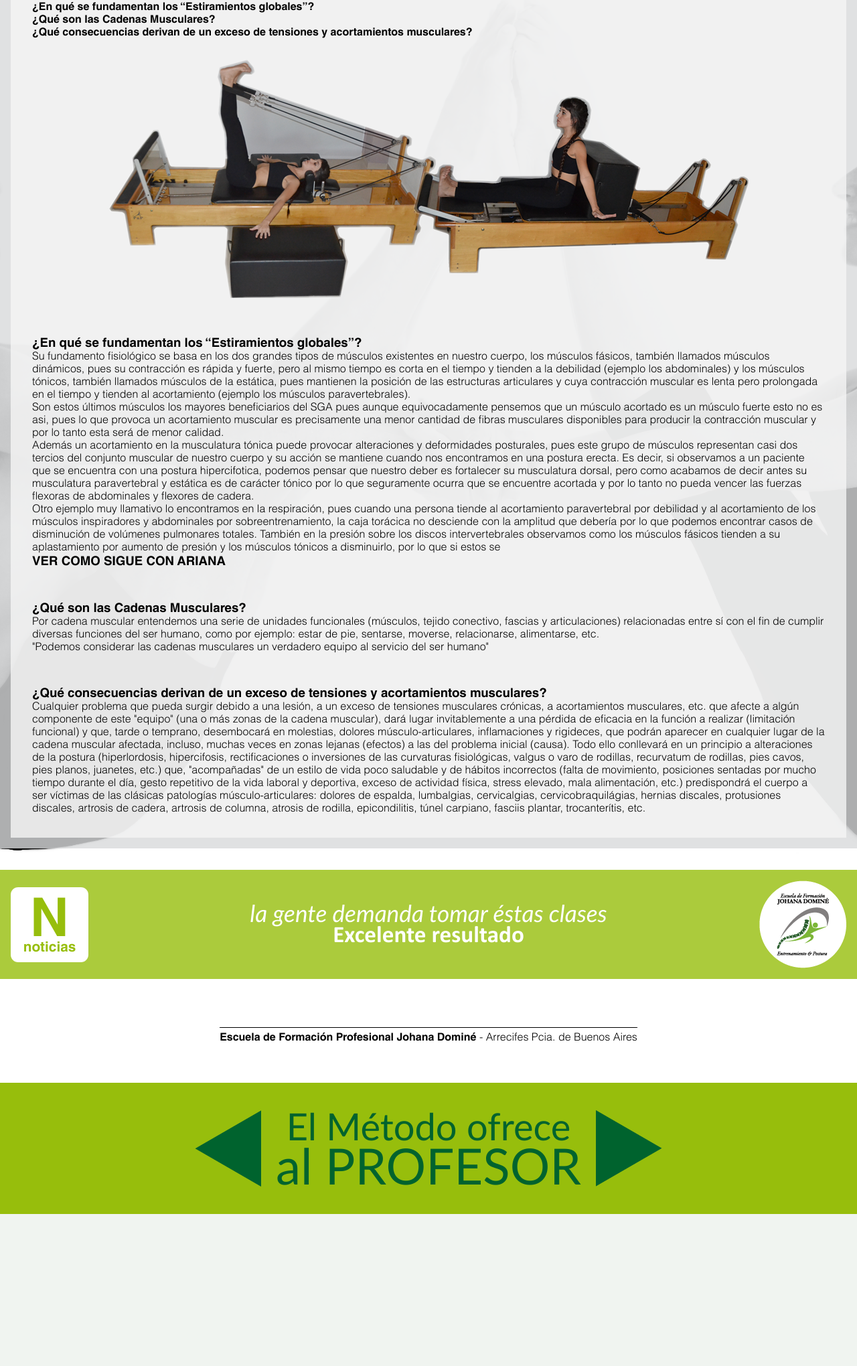
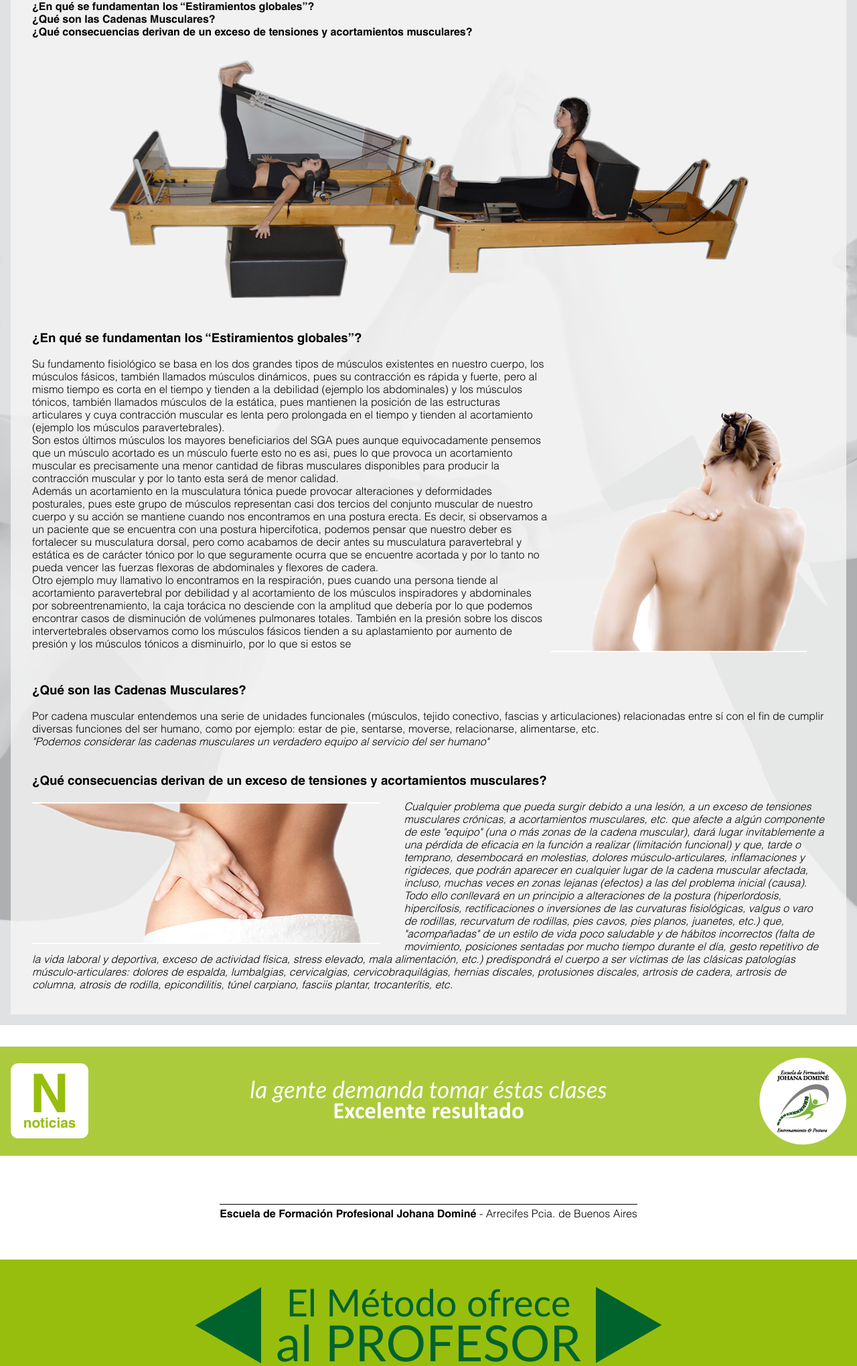
Before and after one commit to roseluxton125/domine, a Django app: page /capacitaciones/ppg/ in a window 1280 px wide. Shown: the part 800-2840 px from the top of the page at 67% size. Before the commit the page ends 2613 px from the top, so only its background shows below. Run offline with Django 3.2, Linux system fonts and the light colour scheme; some web fonts are replaced.

Commit message:
PPG training dev

```diff
--- a/website/static/css/layout.styl
+++ b/website/static/css/layout.styl
@@ -233,8 +233,38 @@ nav
 				&:nth-child(3)
 					margin-top 1.5em
 					text-align center
-					img:nth-child(2)
-						margin-left -3em
+					img
+						//Fix img inline
+						vertical-align middle
+						&:nth-child(2)
+							margin-left -3em
+		&:nth-child(3)
+			div
+				display inline-block
+				vertical-align bottom
+				&:nth-child(2)
+					width 65%
+				&:nth-child(3)
+					border-bottom 2px solid white
+					padding-left 5%
+					img
+						//Fix img inline
+						vertical-align middle
+			h3
+				margin-bottom 1em
+		&:nth-child(4)
+			// div
+			// 	&:not(:nth-child(1))
+			// 		display inline-block
+			// 	&:nth-child(3)
+			// 		width 50%
+			img
+				border-top 2px solid white
+				border-bottom 2px solid white
+				float left
+				margin 0 3% 1em 0
+			h3
+				margin 2em 0 1em 0
 	li
 		list-style-type square
 		list-style-position inside
--- a/website/static/css/styles.css
+++ b/website/static/css/styles.css
@@ -118,6 +118,9 @@ nav {
 }
 .training article:nth-child(2) p:nth-child(2) {
   font-weight: bold;
+}
+.training article:nth-child(4) p:nth-child(3) {
+  font-style: italic;
 }
 body {
   background-image: url("../img/background.jpg");
@@ -375,8 +378,37 @@ nav ul li:hover ul {
   margin-top: 1.5em;
   text-align: center;
 }
+.training article:nth-child(2) p:nth-child(3) img {
+  vertical-align: middle;
+}
 .training article:nth-child(2) p:nth-child(3) img:nth-child(2) {
   margin-left: -3em;
+}
+.training article:nth-child(3) div {
+  display: inline-block;
+  vertical-align: bottom;
+}
+.training article:nth-child(3) div:nth-child(2) {
+  width: 65%;
+}
+.training article:nth-child(3) div:nth-child(3) {
+  border-bottom: 2px solid #fff;
+  padding-left: 5%;
+}
+.training article:nth-child(3) div:nth-child(3) img {
+  vertical-align: middle;
+}
+.training article:nth-child(3) h3 {
+  margin-bottom: 1em;
+}
+.training article:nth-child(4) img {
+  border-top: 2px solid #fff;
+  border-bottom: 2px solid #fff;
+  float: left;
+  margin: 0 3% 1em 0;
+}
+.training article:nth-child(4) h3 {
+  margin: 2em 0 1em 0;
 }
 .training li {
   list-style-type: square;
--- a/website/static/css/typography.styl
+++ b/website/static/css/typography.styl
@@ -119,3 +119,6 @@ nav
 					font-style italic
 				&:nth-child(2)
 					font-weight bold
+		&:nth-child(4)
+			p:nth-child(3)
+				font-style italic
--- a/website/templates/ppg.html
+++ b/website/templates/ppg.html
@@ -36,20 +36,27 @@
 	</article>
 	<article>
 		<h3>¿En qué se fundamentan los “Estiramientos globales”?</h3>
+		<div>
 			<p>Su fundamento fisiológico se basa en los dos grandes tipos de músculos existentes en nuestro cuerpo, los músculos fásicos, también llamados músculos dinámicos, pues su contracción es rápida y fuerte, pero al mismo tiempo es corta en el tiempo y tienden a la debilidad (ejemplo los abdominales) y los músculos tónicos, también llamados músculos de la estática, pues mantienen la posición de las estructuras articulares y cuya contracción muscular es lenta pero prolongada en el tiempo y tienden al acortamiento (ejemplo los músculos paravertebrales).</p>
 			<p>Son estos últimos músculos los mayores beneficiarios del SGA pues aunque equivocadamente pensemos que un músculo acortado es un músculo fuerte esto no es asi, pues lo que provoca un acortamiento muscular es precisamente una menor cantidad de fibras musculares disponibles para producir la contracción muscular y por lo tanto esta será de menor calidad.</p>
 			<p>Además un acortamiento en la musculatura tónica puede provocar alteraciones y deformidades posturales, pues este grupo de músculos representan casi dos tercios del conjunto muscular de nuestro cuerpo y su acción se mantiene cuando nos encontramos en una postura erecta. Es decir, si observamos a un paciente que se encuentra con una postura hipercifotica, podemos pensar que nuestro deber es fortalecer su musculatura dorsal, pero como acabamos de decir antes su musculatura paravertebral y estática es de carácter tónico por lo que seguramente ocurra que se encuentre acortada y por lo tanto no pueda vencer las fuerzas flexoras de abdominales y flexores de cadera.</p>
 			<p>Otro ejemplo muy llamativo lo encontramos en la respiración, pues cuando una persona tiende al acortamiento paravertebral por debilidad y al acortamiento de los músculos inspiradores y abdominales por sobreentrenamiento, la caja torácica no desciende con la amplitud que debería por lo que podemos encontrar casos de disminución de volúmenes pulmonares totales. También en la presión sobre los discos intervertebrales observamos como los músculos fásicos tienden a su aplastamiento por aumento de presión y los músculos tónicos a disminuirlo, por lo que si estos se </p>
-		<h1>VER COMO SIGUE CON ARIANA</h1>
+		</div>
+		<!-- <h1>VER COMO SIGUE CON ARIANA</h1> -->
+		<div><img src="{% static "img/columna.png" %}" alt=""></div>
 	</article>
 	<article>
+		<div>
 			<h3>¿Qué son las Cadenas Musculares?</h3>
 			<p>Por cadena muscular entendemos una serie de unidades funcionales (músculos, tejido conectivo, fascias y articulaciones) relacionadas entre sí con el fin de cumplir diversas funciones del ser humano, como por ejemplo: estar de pie, sentarse, moverse, relacionarse, alimentarse, etc.</p>
 			<p>"Podemos considerar las cadenas musculares un verdadero equipo al servicio del ser humano"</p>
-	</article>
-	<article>
+		</div>
+		<!-- <div><img src="{% static "img/columna_2.png" %}" alt=""></div> -->
+		<div>
 			<h3>¿Qué consecuencias derivan de un exceso de tensiones y acortamientos musculares?</h3>
+			<img src="{% static "img/columna_2.png" %}" alt="">
 			<p>Cualquier problema que pueda surgir debido a una lesión, a un exceso de tensiones musculares crónicas, a acortamientos musculares, etc. que afecte a algún componente de este "equipo" (una o más zonas de la cadena muscular), dará lugar invitablemente a una pérdida de eficacia en la función a realizar (limitación funcional) y que, tarde o temprano, desembocará en molestias, dolores músculo-articulares, inflamaciones y rigideces, que podrán aparecer en cualquier lugar de la cadena muscular afectada, incluso, muchas veces en zonas lejanas (efectos) a las del problema inicial (causa). Todo ello conllevará en un principio a alteraciones de la postura (hiperlordosis, hipercifosis, rectificaciones o inversiones de las curvaturas fisiológicas, valgus o varo de rodillas, recurvatum de rodillas, pies cavos, pies planos, juanetes, etc.) que, "acompañadas" de un estilo de vida poco saludable y de hábitos incorrectos (falta de movimiento, posiciones sentadas por mucho tiempo durante el día, gesto repetitivo de la vida laboral y deportiva, exceso de actividad física, stress elevado, mala alimentación, etc.) predispondrá el cuerpo a ser víctimas de las clásicas patologías músculo-articulares: dolores de espalda, lumbalgias, cervicalgias, cervicobraquilágias, hernias discales, protusiones discales, artrosis de cadera, artrosis de columna, atrosis de rodilla, epicondilitis, túnel carpiano, fasciis plantar, trocanterítis, etc.</p>
+		</div>
 	</article>
 </section>
 {% endblock %}
```
Also changed, not shown: website/static/img/columna.png (added), website/static/img/columna_2.png (added). Lines whose indentation alone changed are shown as unchanged.
